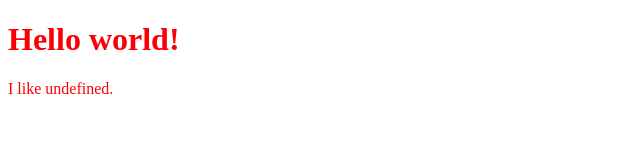
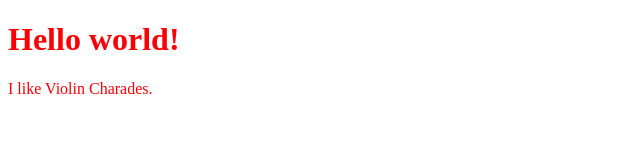
Before and after one commit to Streammer/Test-task-FrontEnd-Developer-Web-Marketing, a website built with webpack: page src/index.html in a window 1280 px wide. Shown: the full height of the page, 0-640 px from the left. Built offline with nearby package versions, Linux system fonts and the light colour scheme.

```diff
--- a/src/index.js
+++ b/src/index.js
@@ -9,13 +9,12 @@
 
 // создание свойства класса без конструктора
 class Game {
-	name = 'Violin Charades'
+    name = 'Violin Charades'
 }
 const myGame = new Game()
-
-// создаем параграф
+    // создаем параграф
 const p = document.createElement('p')
-p.textContent = `I like ${myGame.game}.`
+p.textContent = `I like ${myGame.name}.`
 
 
 
--- a/src/styles/main.scss
+++ b/src/styles/main.scss
@@ -1,7 +1,6 @@
 $font-size: 1rem;
 $font-color: lch(53 105 40);
-
 html {
-	font-size: $font-size;
-	color: $font-color;
+    font-size: $font-size;
+    color: $font-color;
 }
```
Also changed, not shown: 1 other file.
